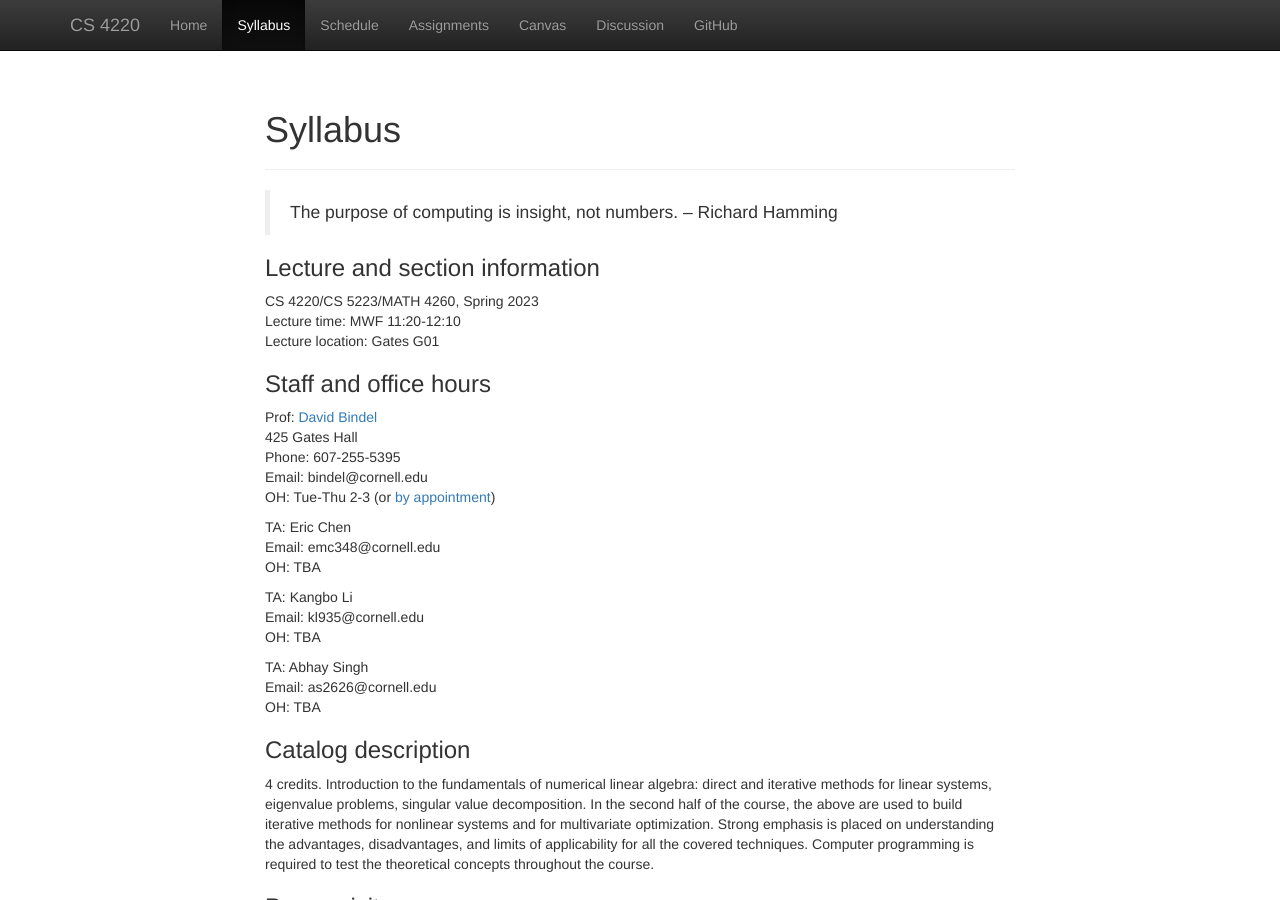
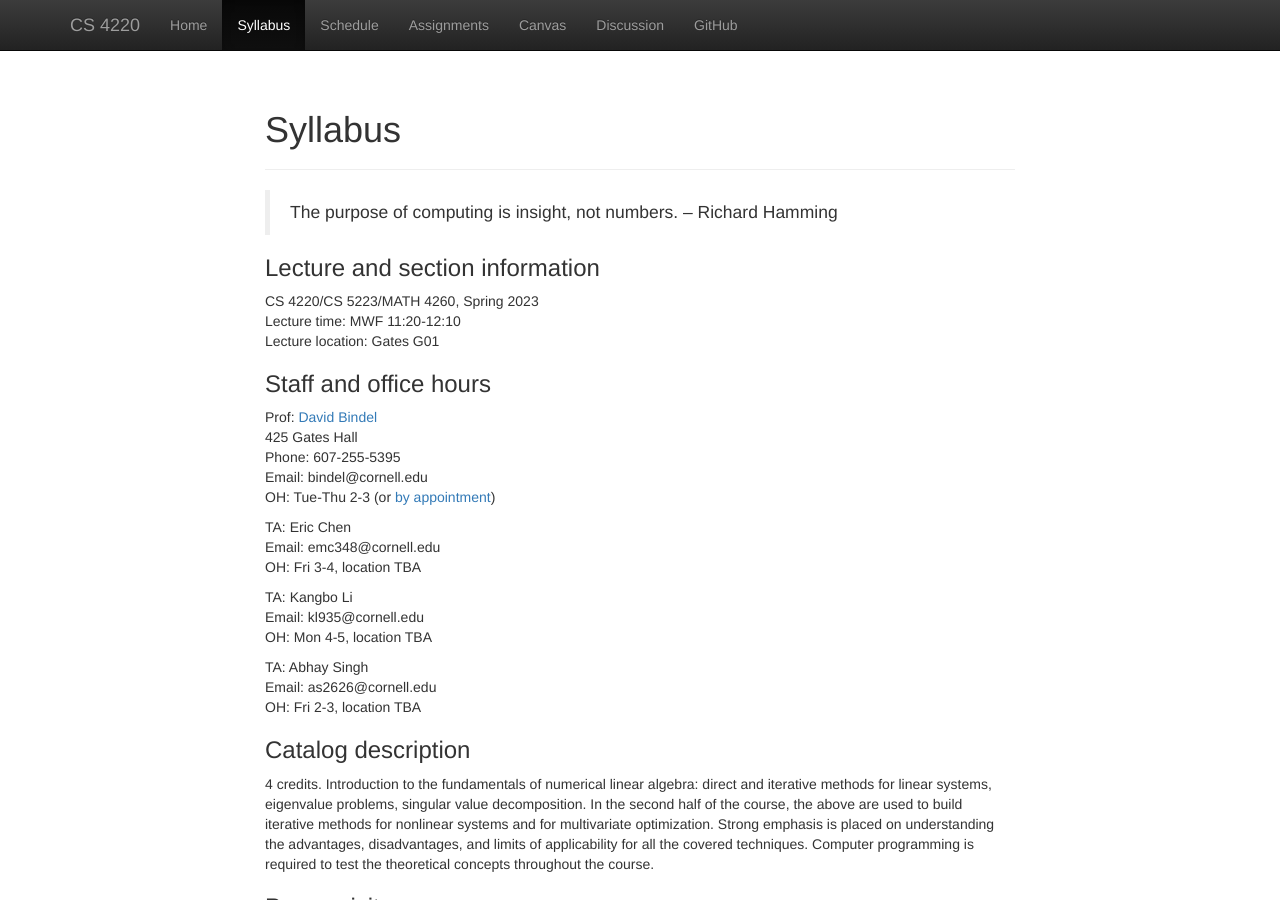
Before and after one commit to dbindel/cs4220-s23, a Jekyll site: the page built from web/syllabus.md, in a window 1280 px wide and 900 px high. Built offline with Jekyll 4.4.1, drawn with Linux system fonts in a browser that asks for light colours; nearby versions of some CDN libraries.

Commit message:
Update with office hour info.

```diff
--- a/web/_includes/cs4220_head.html
+++ b/web/_includes/cs4220_head.html
@@ -23,16 +23,16 @@
       <p>
         TA: Eric Chen
         (<a href="mailto:emc348@cornell.edu">emc348@cornell.edu</a>)<br/>
-        OH: TBA
+        OH: Fri 3-4, location TBA
       </p>
       <p>
         TA: Kangbo Li
         (<a href="mailto:kl935@cornell.edu">kl935@cornell.edu</a>)<br/>
-        OH: TBA
+        OH: Mon 4-5, location TBA
       </p>
       <p>
         TA: Abhay Singh (<a href="mailto:as2626@cornell.edu">as2626@cornell.edu</a>)<br/>
-        OH: TBA
+        OH: Fri 2-3, location TBA
       </p>
     </div>
     </div>
--- a/web/syllabus.md
+++ b/web/syllabus.md
@@ -21,15 +21,15 @@
 
 TA: Eric Chen
 Email: emc348@cornell.edu
-OH: TBA
+OH: Fri 3-4, location TBA
 
 TA: Kangbo Li
 Email: kl935@cornell.edu
-OH: TBA
+OH: Mon 4-5, location TBA
 
 TA: Abhay Singh
 Email: as2626@cornell.edu
-OH: TBA
+OH: Fri 2-3, location TBA
 
 ### Catalog description
 
```
